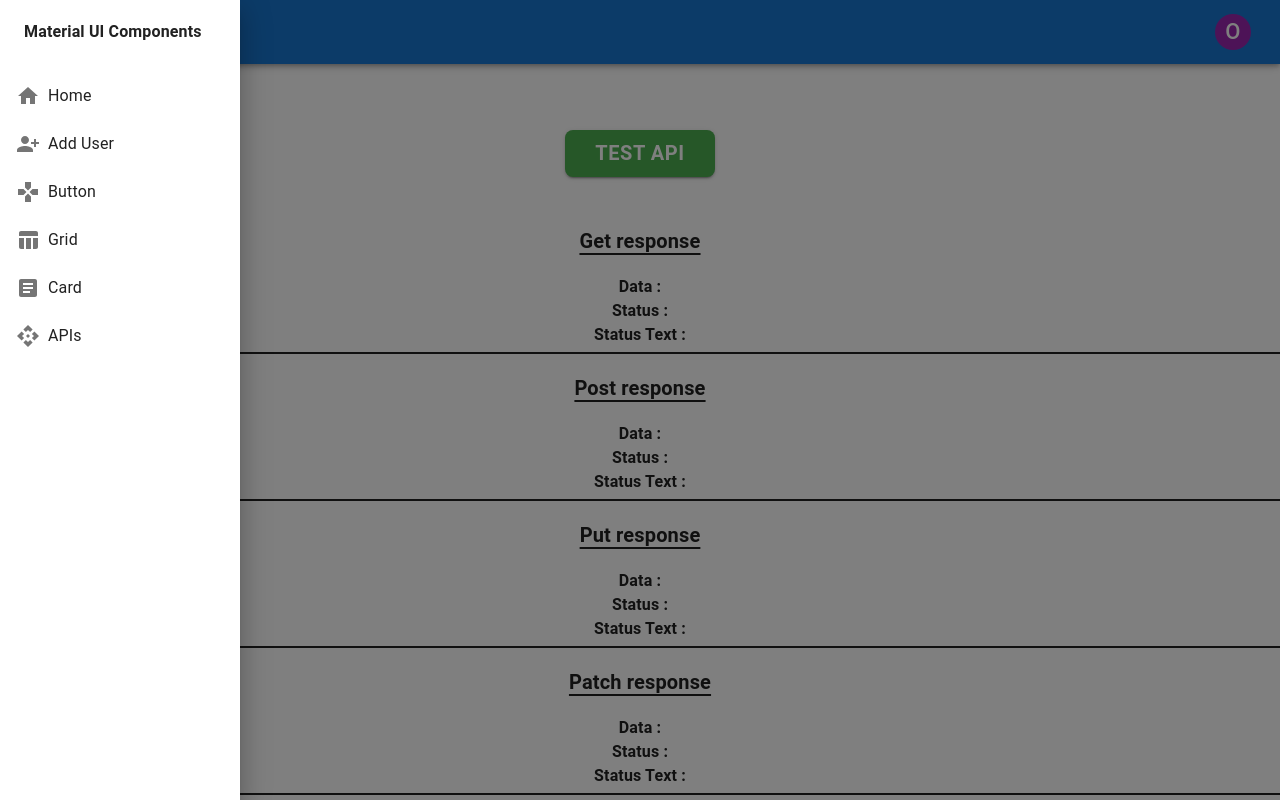
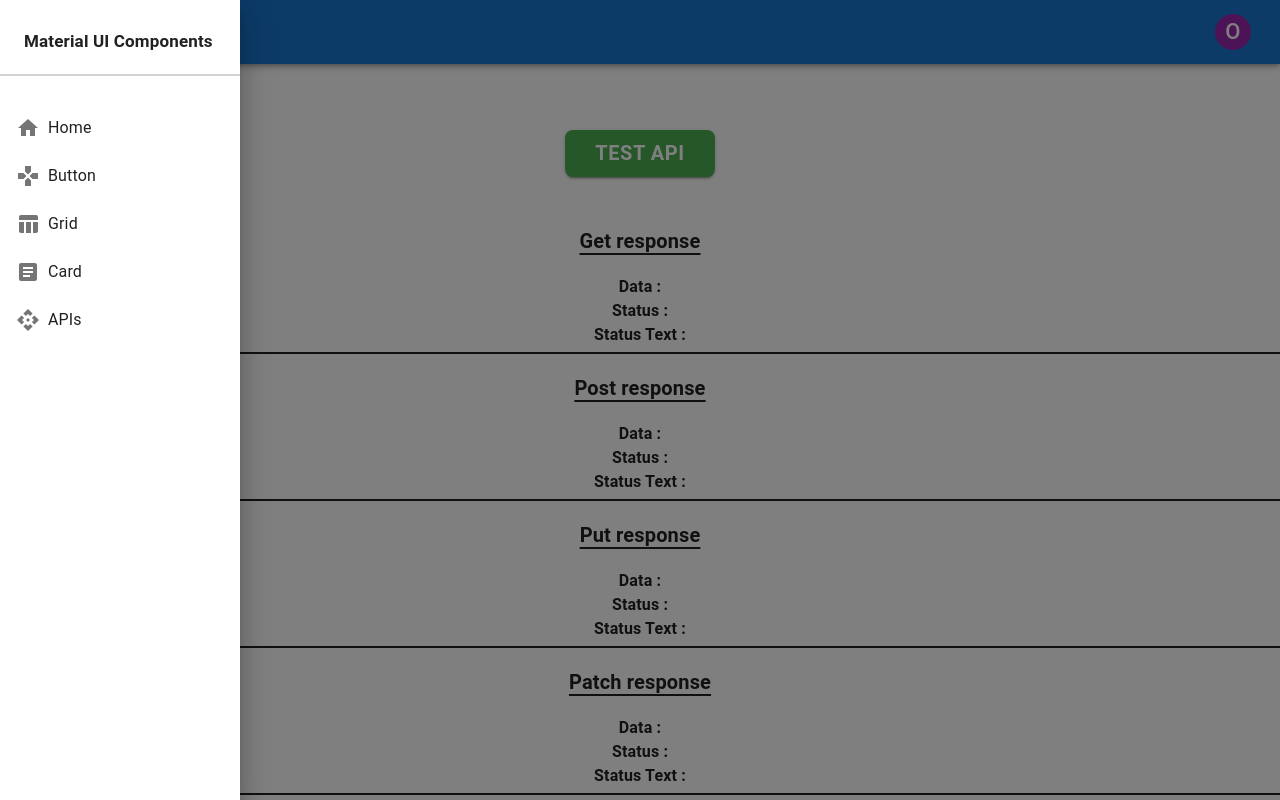
Before and after one commit to omChotaliya2002/mui_practice, a Next.js app: page /res in a window 1280 px wide. Both pictures are taken after a click on the button "open drawer". Shown: the top 800 px of the page. Built offline with nearby package versions, Linux system fonts and the light colour scheme.

Commit message:
Make chanegs regarding Navbar component.

```diff
--- a/src/app/layout.tsx
+++ b/src/app/layout.tsx
@@ -1,7 +1,9 @@
+
 import type { Metadata } from "next";
-import { Geist, Geist_Mono } from "next/font/google";
+import { Geist, Geist_Mono, Nabla } from "next/font/google";
 import "./globals.css";
-import Navbar from "@/component/Navbar";
+// import Navbar from "@/component/Navbar";
+import LayoutWrapper from "../component/LayoutWrapper";
 
 // import ThemeReg from "./custom_theme/ThemeReg";
 
@@ -21,6 +23,7 @@ export const metadata: Metadata = {
   description: "Generated by create next app",
 };
 
+
 export default function RootLayout({
   children,
 }: Readonly<{
@@ -32,8 +35,11 @@ export default function RootLayout({
       <body className={`${geistSans.variable} ${geistMono.variable} antialiased`}>
 
           {/* <ThemeReg> */}
-          <Navbar> </Navbar>
-           {children}
+
+          <LayoutWrapper>
+              {children}
+          </LayoutWrapper>
+
           {/* </ThemeReg> */}
       </body>
     </html>
--- a/src/app/utils/api.tsx
+++ b/src/app/utils/api.tsx
@@ -1,3 +1,4 @@
+//Use Axios on the frontend to send requests to this /api/register route :  📌📌
 
 import axios from "axios";
 
--- /dev/null
+++ b/src/component/LayoutWrapper.tsx
@@ -0,0 +1,26 @@
+"use client";
+
+import { usePathname } from "next/navigation";
+import Navbar from "./Navbar";
+
+// 🧠 Helper to check routes where Navbar should be hidden :
+
+const shouldHideNavbar = (pathname : string) => {
+  return ["/textFields", "/radioButton"].includes(pathname);
+}
+
+
+
+// 👇 Create a client component to wrap layout and access route :
+
+export default function LayoutWrapper({children} : {children : React.ReactNode}){
+  const pathname = usePathname();
+
+  return(
+
+    <>
+        {!shouldHideNavbar(pathname) && <Navbar/>}
+        {children}
+    </>
+  );
+}
--- a/src/component/Navbar.tsx
+++ b/src/component/Navbar.tsx
@@ -1,7 +1,7 @@
 "use client";
 
 import { useState } from "react";
-import { Home, PersonAddAlt1, TableChart, Article, Api } from "@mui/icons-material";
+import { Home, TableChart, Article, Api } from "@mui/icons-material";
 import { Toolbar } from "@mui/material";
 import Divider from "@mui/material/Divider";
 import List from "@mui/material/List";
@@ -24,10 +24,9 @@ const drawerWidth = 240;
 
 interface Props{
   window?: () => Window;
-  children : React.ReactNode;
 }
 
-const Page = ({window, children} : Props) => {
+const Page = ({window} : Props) => {
 
   const [drawerOpen, setDrawerOpen] = useState(false);
 
@@ -38,7 +37,6 @@ const Page = ({window, children} : Props) => {
 
     const menuItems = [
       {text : 'Home', icon : <Home/>, path : "/"},
-      {text : 'Add User', icon : <PersonAddAlt1/>, path : "/radioButton"},
       {text : 'Button', icon : <Gamepad/>, path : "/button"},
       {text : 'Grid', icon : <TableChart/>, path : "/Grid"},
       {text : 'Card', icon : <Article/>, path : "/card"},
@@ -48,15 +46,15 @@ const Page = ({window, children} : Props) => {
     const drawer = (
       <div>
 
-          <Toolbar>
+          <Toolbar style={{marginTop : "10px"}}>
 
-            <Typography sx={{fontWeight : "bold"}}> Material UI Components  </Typography>
+            <Typography sx={{fontWeight : "bold", fontFamily : "unset", fontSize:"17px"}}> Material UI Components  </Typography>
 
           </Toolbar>
 
-          <Divider style={{border : "0px solid black"}}/>
+          <Divider style={{border : "1.5px solid #d3d3d3"}}/>
 
-          <List style={{border: "0px solid black"}}>
+          <List style={{marginTop : "20px",border: "0px solid black"}}>
               {
                 menuItems.map((item)=> (
 
```
